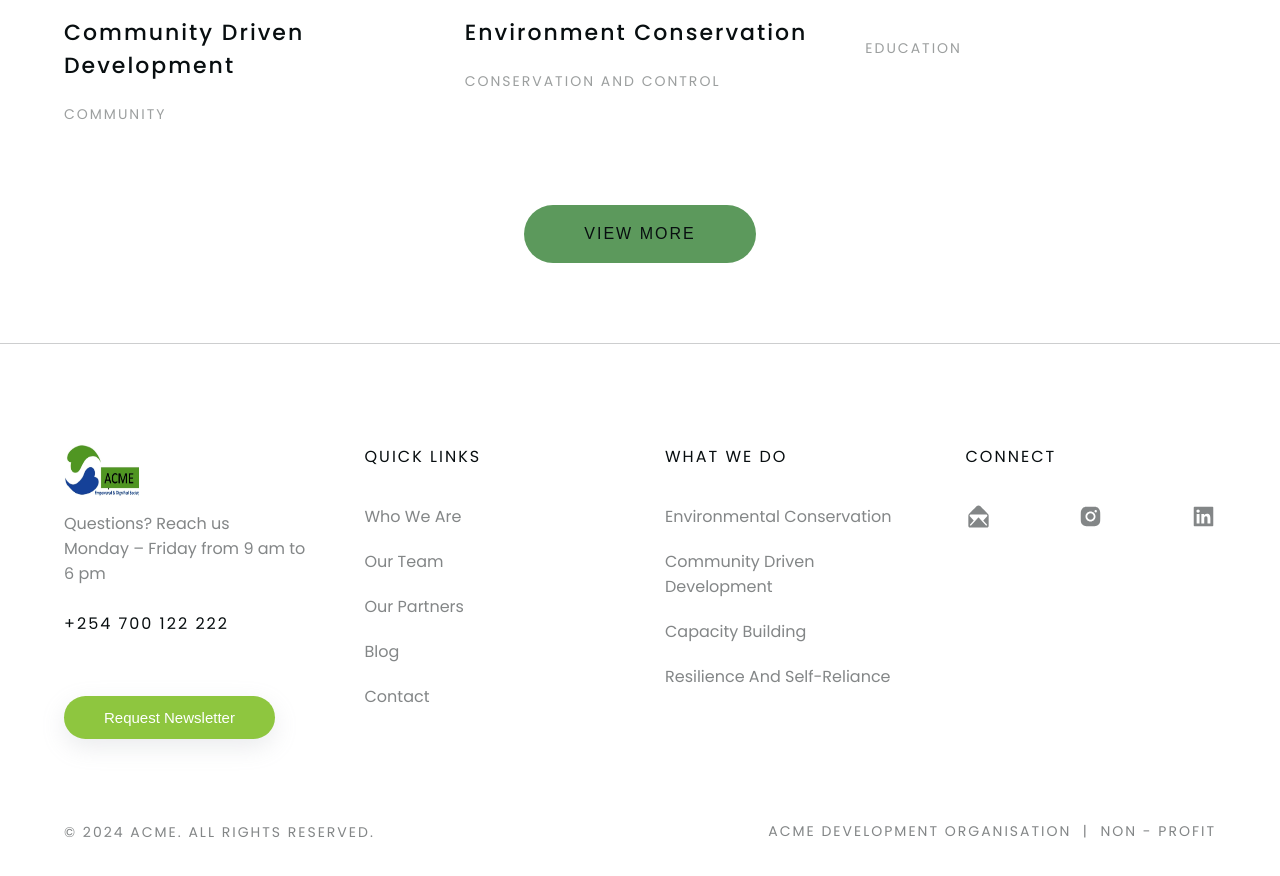
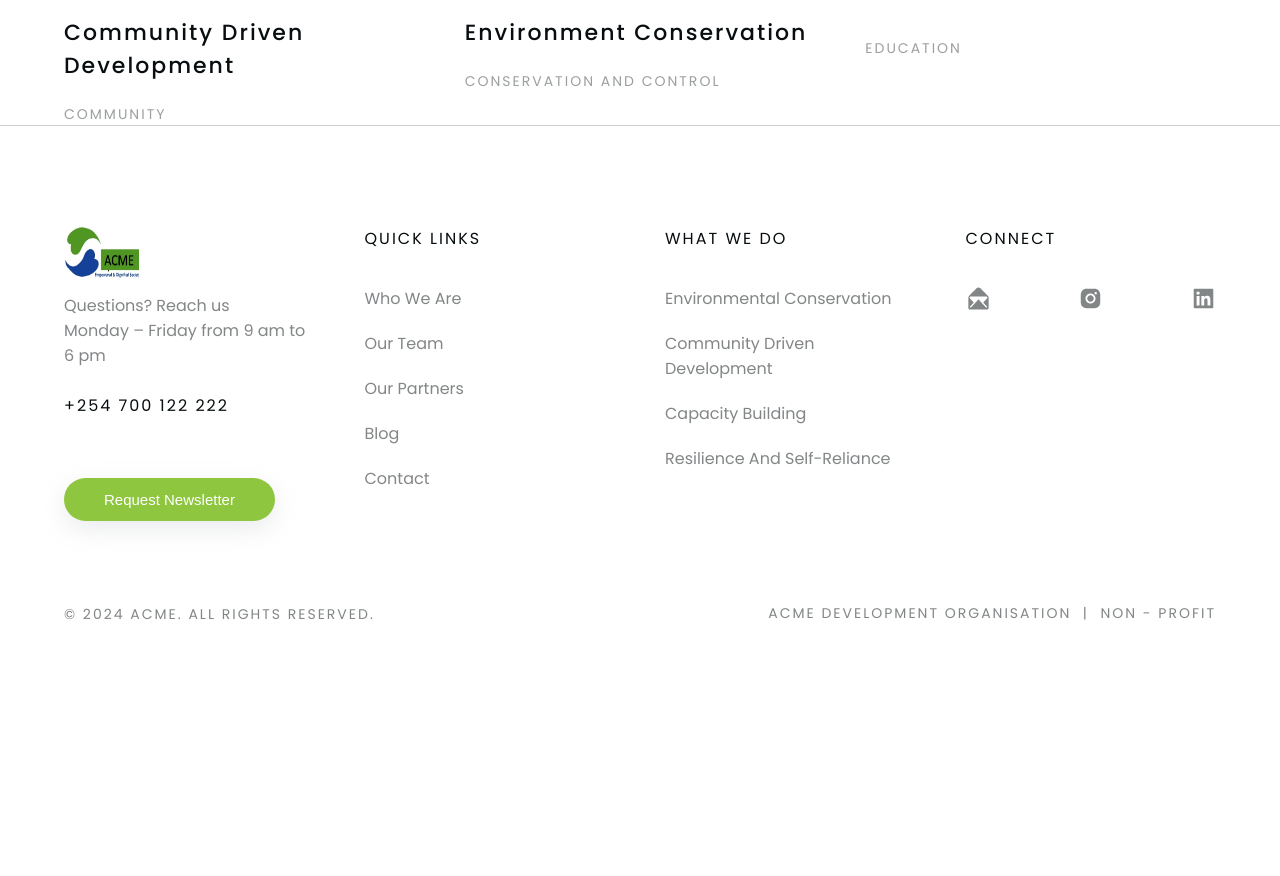
Before and after one commit to Imoite-zn/acme-org-site, a Next.js app: page /showcase in a window 1280 px wide. Shown: the part 1440-2316 px from the top of the page. After the commit the page ends 2146 px from the top, so only its background shows below. Built offline with nearby package versions, Linux system fonts and the light colour scheme.

Commit message:
Update ShowCase.js

```diff
--- a/sections/ShowCase.js
+++ b/sections/ShowCase.js
@@ -20,9 +20,6 @@ const ShowCase = () => {
               <Card data={item} key={item.id} caption={item.post} />
             ))}
           </div>
-          <div className='py btn'>
-            <button className='secondary-button'>View More</button>
-          </div>
         </div>
       </section>
     </>
```
